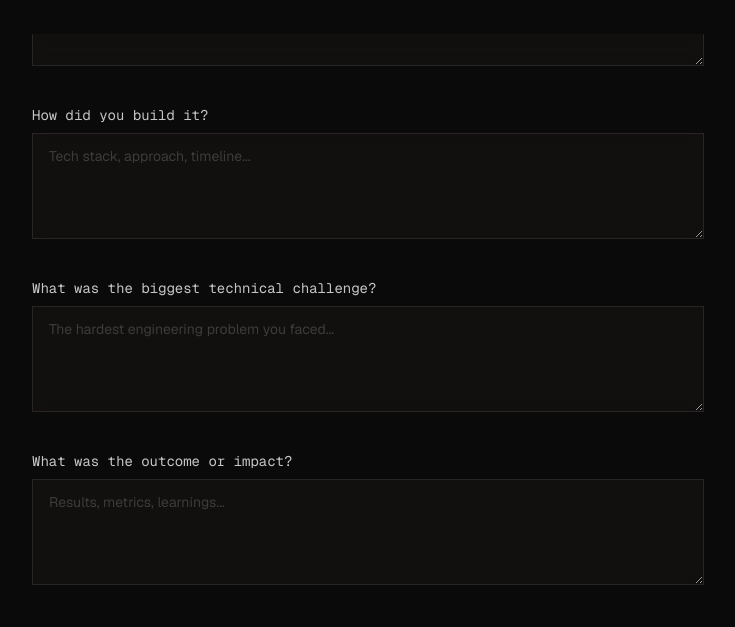
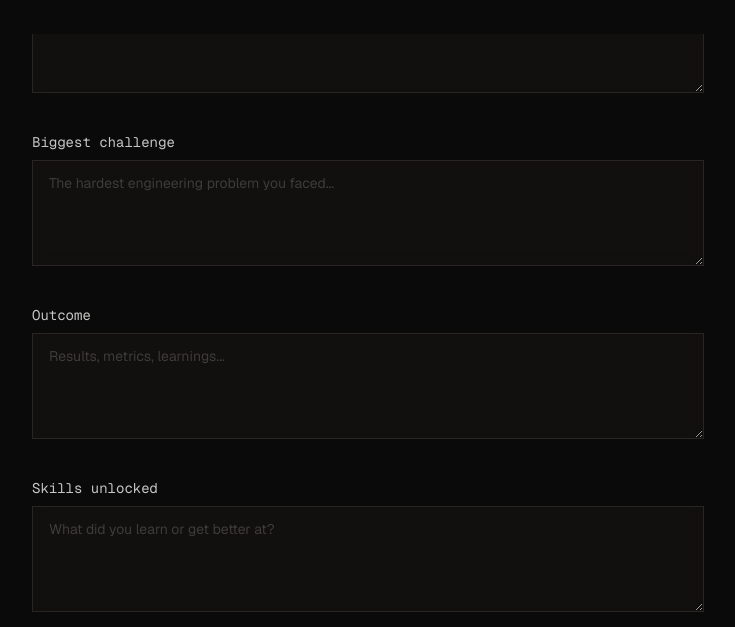
Before and after one commit to Pelsynergy07/TheVault, a Next.js app: page /admin in a window 1280 px wide. Shown: the part 766-1393 px from the top of the page, without its empty margins (272-1007 px from the left). Built offline with nearby package versions, Linux system fonts and the light colour scheme.

Commit message:
Update form questions, add delete functionality

```diff
--- a/src/app/admin/page.tsx
+++ b/src/app/admin/page.tsx
@@ -7,13 +7,12 @@ import Link from "next/link"
 
 const questions = [
   { key: "title", label: "Project Title", placeholder: "e.g. Neural Canvas" },
-  { key: "tagline", label: "One-line tagline", placeholder: "e.g. AI-powered generative art in real-time" },
-  { key: "problem", label: "What problem were you solving?", placeholder: "Describe the problem or gap..." },
-  { key: "whyMattered", label: "Why did it matter?", placeholder: "Why was this important to solve?" },
-  { key: "howBuilt", label: "How did you build it?", placeholder: "Tech stack, approach, timeline..." },
-  { key: "biggestChallenge", label: "What was the biggest technical challenge?", placeholder: "The hardest engineering problem you faced..." },
-  { key: "outcome", label: "What was the outcome or impact?", placeholder: "Results, metrics, learnings..." },
-  { key: "improveNext", label: "What would you improve next?", placeholder: "If you rebuilt it today, what would you change?" },
+  { key: "tagline", label: "Tagline (quick summary)", placeholder: "e.g. AI-powered generative art in real-time", big: true, rows: 2 },
+  { key: "problem", label: "The problem I was trying to solve for", placeholder: "Describe the problem or gap..." },
+  { key: "approach", label: "My approach to solving this", placeholder: "Tech stack, approach, timeline..." },
+  { key: "biggestChallenge", label: "Biggest challenge", placeholder: "The hardest engineering problem you faced..." },
+  { key: "outcome", label: "Outcome", placeholder: "Results, metrics, learnings..." },
+  { key: "skills", label: "Skills unlocked", placeholder: "What did you learn or get better at?" },
   { key: "status", label: "Project Status", placeholder: "Production, Live, Prototype, Internal, or Hackathon" },
   { key: "tags", label: "Tags (comma-separated)", placeholder: "e.g. AI, 3D, WebGL" },
   { key: "demoUrl", label: "Live Demo URL", placeholder: "https://..." },
@@ -49,10 +48,11 @@ export default function AdminPage() {
       if (data.tagline) newForm.tagline = data.tagline
       if (data.questionnaire?.problem) newForm.problem = data.questionnaire.problem
       if (data.questionnaire?.whyMattered) newForm.whyMattered = data.questionnaire.whyMattered
-      if (data.questionnaire?.howBuilt) newForm.howBuilt = data.questionnaire.howBuilt
+      if (data.questionnaire?.howBuilt) newForm.approach = data.questionnaire.howBuilt
+      if (data.biggestChallenge) newForm.biggestChallenge = data.biggestChallenge
       if (data.questionnaire?.biggestChallenge) newForm.biggestChallenge = data.questionnaire.biggestChallenge
       if (data.questionnaire?.outcome) newForm.outcome = data.questionnaire.outcome
-      if (data.questionnaire?.improveNext) newForm.improveNext = data.questionnaire.improveNext
+      if (data.questionnaire?.improveNext) newForm.skills = data.questionnaire.improveNext
       if (data.status) newForm.status = data.status
       if (Array.isArray(data.tags)) newForm.tags = data.tags.join(", ")
       if (data.links?.demo) newForm.demoUrl = data.links.demo
@@ -99,19 +99,19 @@ export default function AdminPage() {
         },
         slides: [
           { id: "problem", title: "The Problem", type: "problem", content: form.problem ?? "" },
-          { id: "why", title: "Why It Mattered", type: "why", content: form.whyMattered ?? "" },
-          { id: "solution", title: "How I Built It", type: "solution", content: form.howBuilt ?? "" },
-          { id: "architecture", title: "Technical Challenge", type: "architecture", content: form.biggestChallenge ?? "" },
-          { id: "results", title: "Outcome & Impact", type: "results", content: form.outcome ?? "" },
-          { id: "learnings", title: "What I'd Improve", type: "learnings", content: form.improveNext ?? "" },
+          { id: "why", title: "Why It Mattered", type: "why", content: form.problem ?? "" },
+          { id: "solution", title: "My Approach", type: "solution", content: form.approach ?? "" },
+          { id: "architecture", title: "Biggest Challenge", type: "architecture", content: form.biggestChallenge ?? "" },
+          { id: "results", title: "Outcome", type: "results", content: form.outcome ?? "" },
+          { id: "learnings", title: "Skills Unlocked", type: "learnings", content: form.skills ?? "" },
         ],
         questionnaire: {
           problem: form.problem ?? "",
-          whyMattered: form.whyMattered ?? "",
-          howBuilt: form.howBuilt ?? "",
+          whyMattered: form.problem ?? "",
+          howBuilt: form.approach ?? "",
           biggestChallenge: form.biggestChallenge ?? "",
           outcome: form.outcome ?? "",
-          improveNext: form.improveNext ?? "",
+          improveNext: form.skills ?? "",
         },
         date: new Date().toISOString().split("T")[0],
         featured: false,
@@ -208,13 +208,13 @@ export default function AdminPage() {
           {questions.map((q) => (
             <div key={q.key}>
               <label className="block text-sm font-mono text-foreground/80 mb-2">{q.label}</label>
-              {q.key === "problem" || q.key === "whyMattered" || q.key === "howBuilt" ||
-               q.key === "biggestChallenge" || q.key === "outcome" || q.key === "improveNext" ? (
+              {q.big || q.key === "problem" || q.key === "approach" ||
+               q.key === "biggestChallenge" || q.key === "outcome" || q.key === "skills" ? (
                 <textarea
                   value={form[q.key] ?? ""}
                   onChange={(e) => updateField(q.key, e.target.value)}
                   placeholder={q.placeholder}
-                  rows={4}
+                  rows={q.rows ?? 4}
                   className="w-full px-4 py-3 text-sm bg-surface backdrop-blur-sm border border-border/50 text-foreground placeholder:text-muted-foreground/30 focus:outline-none focus:border-accent/30 transition-colors duration-300 resize-vertical"
                 />
               ) : (
--- a/src/app/api/projects/[slug]/route.ts
+++ b/src/app/api/projects/[slug]/route.ts
@@ -1,5 +1,5 @@
 import { NextResponse } from "next/server"
-import { getProjectBySlug } from "@/lib/projects"
+import { getProjectBySlug, deleteProject } from "@/lib/projects"
 
 export async function GET(
   _request: Request,
@@ -12,3 +12,17 @@ export async function GET(
   }
   return NextResponse.json(project)
 }
+
+export async function DELETE(
+  _request: Request,
+  { params }: { params: Promise<{ slug: string }> }
+) {
+  try {
+    const { slug } = await params
+    await deleteProject(slug)
+    return NextResponse.json({ success: true })
+  } catch (err) {
+    console.error("DELETE /api/projects/[slug] error:", err)
+    return NextResponse.json({ error: String(err) }, { status: 500 })
+  }
+}
--- a/src/components/presentation/DetailsView.tsx
+++ b/src/components/presentation/DetailsView.tsx
@@ -1,7 +1,7 @@
 "use client"
 
 import { useState } from "react"
-import { Code2, Save, X, Globe, Pencil, Check } from "lucide-react"
+import { Code2, Save, X, Globe, Pencil, Check, Trash2 } from "lucide-react"
 import type { Project, ProjectTag, ProjectStatus } from "@/types"
 
 const ALL_TAGS: ProjectTag[] = [
@@ -33,6 +33,8 @@ export function DetailsView({
   const [editLinks, setEditLinks] = useState(false)
   const [saving, setSaving] = useState(false)
   const [saved, setSaved] = useState(false)
+  const [deleting, setDeleting] = useState(false)
+  const [confirmDelete, setConfirmDelete] = useState(false)
 
   const hasChanges =
     formData.title !== project.title ||
@@ -58,6 +60,16 @@ export function DetailsView({
       ...prev,
       slides: prev.slides.map((s) => (s.id === id ? { ...s, content } : s)),
     }))
+  }
+
+  const handleDelete = async () => {
+    setDeleting(true)
+    try {
+      const res = await fetch(`/api/projects/${project.slug}`, { method: "DELETE" })
+      if (res.ok) onClose()
+    } finally {
+      setDeleting(false)
+    }
   }
 
   const handleSave = async () => {
@@ -102,6 +114,32 @@ export function DetailsView({
             {formData.status}
           </span>
         </div>
+        {confirmDelete ? (
+          <div className="flex items-center gap-2">
+            <span className="text-[10px] font-mono text-red-400">Delete this project?</span>
+            <button
+              onClick={handleDelete}
+              disabled={deleting}
+              className="px-3 py-1.5 text-[10px] font-mono bg-red-500/20 text-red-400 border border-red-500/30 hover:bg-red-500/30 transition-colors disabled:opacity-30"
+            >
+              {deleting ? "Deleting..." : "Confirm"}
+            </button>
+            <button
+              onClick={() => setConfirmDelete(false)}
+              className="px-3 py-1.5 text-[10px] font-mono text-white/40 border border-white/10 hover:text-white hover:border-white/30 transition-colors"
+            >
+              Cancel
+            </button>
+          </div>
+        ) : (
+          <button
+            onClick={() => setConfirmDelete(true)}
+            className="p-2 text-white/30 hover:text-red-400 transition-colors bg-white/5 hover:bg-red-500/10"
+            aria-label="Delete project"
+          >
+            <Trash2 size={14} />
+          </button>
+        )}
         <button
           onClick={onClose}
           className="p-2 text-white/50 hover:text-white transition-colors bg-white/5 hover:bg-white/10"
--- a/src/lib/projects.ts
+++ b/src/lib/projects.ts
@@ -56,6 +56,11 @@ export async function saveProject(project: Project): Promise<void> {
   if (error) throw new Error(error.message)
 }
 
+export async function deleteProject(slug: string): Promise<void> {
+  const { error } = await supabase.from("projects").delete().eq("slug", slug)
+  if (error) throw new Error(error.message)
+}
+
 export async function saveProjectOrder(slugs: string[]): Promise<void> {
   const { error } = await supabase
     .from("project_order")
```
